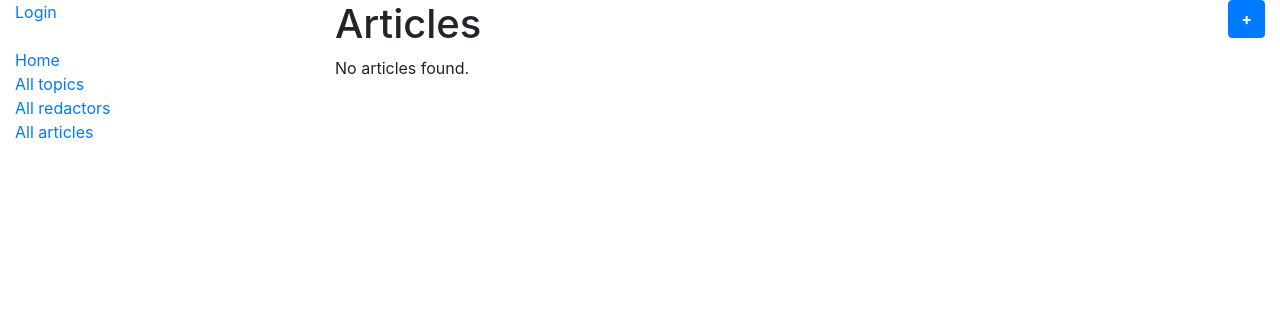
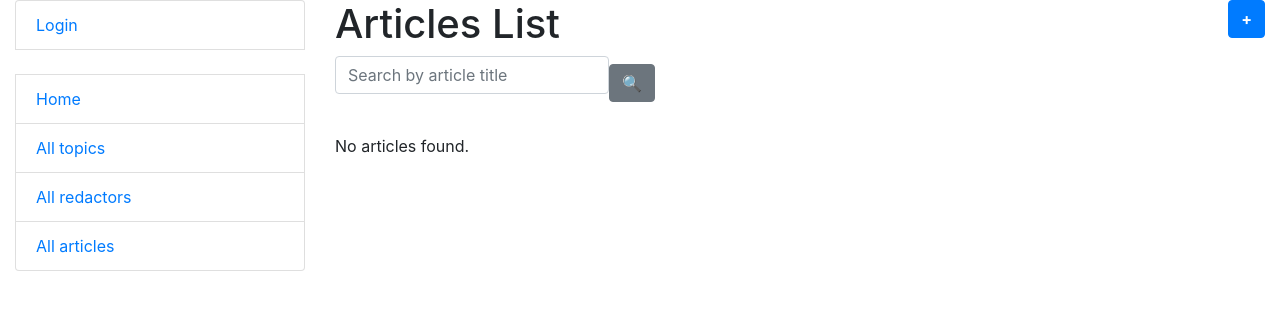
Before and after one commit to ShcherbynaSv/newspaper_service, a Django app: page /catalog/articles/ in a window 1280 px wide. Shown: the top 310 px of the page. Run offline with Django 5.2, Linux system fonts and the light colour scheme; data that the repository does not hold is empty; some libraries are stand-ins or nearby versions.

Commit message:
Implement searches for article, topic and redactor lists pages, make improvements to sidebar, pagination and login

```diff
--- a/catalog/forms.py
+++ b/catalog/forms.py
@@ -48,3 +48,32 @@ class ArticleForm(forms.ModelForm):
             "topics": forms.CheckboxSelectMultiple(),
             "redactors": forms.CheckboxSelectMultiple(),
         }
+
+
+class TopicSearchForm(forms.Form):
+    name = forms.CharField(
+        max_length=255,
+        required=False,
+        label="",
+        widget=forms.TextInput(attrs={"placeholder": "Search by topic name"})
+    )
+
+
+class ArticleSearchForm(forms.Form):
+    title = forms.CharField(
+        max_length=255,
+        required=False,
+        label="",
+        widget=forms.TextInput(
+            attrs={"placeholder": "Search by article title"}
+        )
+    )
+
+
+class RedactorSearchForm(forms.Form):
+    full_name = forms.CharField(
+        max_length=255,
+        required=False,
+        label="",
+        widget=forms.TextInput(attrs={"placeholder": "Search by full name"})
+    )
--- a/catalog/views.py
+++ b/catalog/views.py
@@ -4,7 +4,14 @@ from django.shortcuts import render
 from django.urls import reverse_lazy
 from django.views import generic
 
-from catalog.forms import RedactorCreationForm, RedactorUpdateForm, ArticleForm
+from catalog.forms import (
+    RedactorCreationForm,
+    RedactorUpdateForm,
+    ArticleForm,
+    TopicSearchForm,
+    ArticleSearchForm,
+    RedactorSearchForm
+)
 from catalog.models import Topic, Redactor, Article
 
 
@@ -20,6 +27,19 @@ def index(request: HttpRequest) -> HttpResponse:
 class TopicListView(generic.ListView):
     model = Topic
     paginate_by = 10
+
+    def get_context_data(self, *, object_list=None, **kwargs):
+        context = super(TopicListView, self).get_context_data(**kwargs)
+        name = self.request.GET.get("name", "")
+        context["search_form"] = TopicSearchForm(initial={"name": name})
+        return context
+
+    def get_queryset(self):
+        queryset = Topic.objects.all()
+        form = TopicSearchForm(self.request.GET)
+        if form.is_valid():
+            return queryset.filter(name__icontains=form.cleaned_data["name"])
+        return queryset
 
 
 class TopicCreateView(LoginRequiredMixin, generic.CreateView):
@@ -45,6 +65,41 @@ class TopicDeleteView(LoginRequiredMixin, generic.DeleteView):
 class RedactorListView(generic.ListView):
     model = Redactor
     paginate_by = 10
+
+    def get_context_data(self, *, object_list=None, **kwargs):
+        context = super(RedactorListView, self).get_context_data(**kwargs)
+        full_name = self.request.GET.get("full_name")
+        search_form = RedactorSearchForm(
+            initial={"full_name": full_name}
+        )
+        context["search_form"] = search_form
+        return context
+
+    def get_queryset(self):
+        queryset = Redactor.objects.all()
+        form = RedactorSearchForm(self.request.GET)
+        if form.is_valid():
+            query = form.cleaned_data.get("full_name")
+            if query:
+                parts = query.strip().split()
+                if len(parts) == 2:
+                    first, second = parts
+                    queryset = (
+                        queryset.filter(
+                            first_name__icontains=first,
+                            last_name__icontains=second
+                        )
+                        | queryset.filter(
+                            first_name__icontains=second,
+                            last_name__icontains=first
+                        )
+                    )
+                else:
+                    queryset = (
+                        queryset.filter(first_name__icontains=query)
+                        | queryset.filter(last_name__icontains=query)
+                    )
+        return queryset
 
 
 class RedactorCreateView(LoginRequiredMixin, generic.CreateView):
@@ -82,21 +137,31 @@ class ArticleListView(generic.ListView):
 
     def get_queryset(self):
         queryset = super().get_queryset()
-        self.topic = None
+        queryset = queryset.prefetch_related("topics")
 
-        topic_id = self.request.GET.get("topics")
-        if topic_id:
-            queryset = queryset.filter(topics__id=topic_id)
-            try:
-                self.topic = Topic.objects.get(id=topic_id)
-            except Topic.DoesNotExist:
-                self.topic = None
+        topic_id = self.request.GET.get("topic")
+        self.topic = Topic.objects.filter(id=topic_id).first() \
+            if topic_id else None
+        if self.topic:
+            queryset = queryset.filter(topics=self.topic)
+
+        self.search_form = ArticleSearchForm(
+            self.request.GET or None,
+            initial={"title": self.request.GET.get("title", "")}
+        )
+        if self.search_form.is_valid():
+            query = self.search_form.cleaned_data.get("title")
+            if query:
+                queryset = queryset.filter(title__icontains=query)
 
         return queryset
 
     def get_context_data(self, **kwargs):
         context = super().get_context_data(**kwargs)
-        context["selected_topic"] = self.topic
+        context.update({
+            "selected_topic": self.topic,
+            "search_form": self.search_form,
+        })
         return context
 
 
--- a/templates/catalog/article_list.html
+++ b/templates/catalog/article_list.html
@@ -1,16 +1,30 @@
 {% extends "base.html" %}
+{% load crispy_forms_filters %}
 
 {% block content %}
   <h1>
-    Articles
+    Articles List
     <a style="float: right;" class="btn btn-primary" href="{% url 'catalog:article-create' %}"><b>+</b></a>
   </h1>
 
   {% if selected_topic %}
     <p>Filtered by topic: <strong>{{ selected_topic.name }}</strong></p>
-    <p><a href="{% url 'catalog:article-list' %}">Clear filter</a></p>
+    <p>
+      <a href="{% url 'catalog:article-list' %}?title={{ request.GET.title }}">
+        Clear filter
+      </a>
+    </p>
   {% endif %}
 
+  <form class="form-inline" method="get" action="">
+    {% if selected_topic %}
+      <input type="hidden" name="topic" value="{{ selected_topic.id }}">
+    {% endif %}
+
+    {{ search_form|crispy }}
+    <input class="btn btn-secondary" type="submit" value="🔍">
+  </form>
+  <br>
   {% if article_list %}
     <ul>
       {% for article in article_list %}
--- a/templates/catalog/redactor_list.html
+++ b/templates/catalog/redactor_list.html
@@ -1,10 +1,16 @@
 {% extends "base.html" %}
+{% load crispy_forms_filters %}
 
 {% block content %}
   <h1>
     Redactors List
     <a style="float: right;" class="btn btn-primary" href="{% url 'catalog:redactor-create' %}"><b>+</b></a>
   </h1>
+  <form class="form-inline" method="get" action="">
+    {{ search_form|crispy }}
+    <input class="btn btn-secondary" type="submit" value="🔍">
+  </form>
+  <br>
   {% if redactor_list %}
     <ul>
       {% for redactor in redactor_list %}
--- a/templates/includes/pagination.html
+++ b/templates/includes/pagination.html
@@ -1,11 +1,12 @@
+{% load query_transform %}
 {% if is_paginated %}
   <ul class="pagination">
     {% if page_obj.has_previous %}
-      <li class="page-item"><a class="page-link" href="?page={{ page_obj.previous_page_number }}">Prev</a></li>
+      <li class="page-item"><a class="page-link" href="{% query_transform request page=page_obj.previous_page_number %}">Prev</a></li>
     {% endif %}
     <li class="page-item"><span class="page-link">{{ page_obj.number }} of {{ paginator.num_pages }}</span></li>
     {% if page_obj.has_next %}
-      <li class="page-item"><a class="page-link" href="?page={{ page_obj.next_page_number }}">Next</a></li>
+      <li class="page-item"><a class="page-link" href="{% query_transform request page=page_obj.next_page_number %}">Next</a></li>
     {% endif %}
   </ul>
 
--- a/templates/includes/sidebar.html
+++ b/templates/includes/sidebar.html
@@ -1,16 +1,19 @@
-<ul class="sidebar-nav">
+<ul class="sidebar-nav list-group">
   {% if user.is_authenticated %}
-    <li><strong>User: </strong>{{ user.username }}</li>
-    <form action="{% url 'logout' %}" method="post">
-      {% csrf_token %}
-      <button class="btn btn-primary" type="submit">Logout</button>
-    </form>
+    <li class="list-group-item"><strong>User: </strong>{{ user.username }}</li>
+    <li class="list-group-item">
+      <form action="{% url 'logout' %}" method="post">
+        {% csrf_token %}
+        <button class="btn btn-primary" type="submit">Logout</button>
+      </form>
+    </li>
+
   {% else %}
-    <li><a href="{% url 'login' %}">Login</a></li>
+    <li class="list-group-item"><a href="{% url 'login' %}">Login</a></li>
   {% endif %}
   <br>
-  <li><a href="{% url 'catalog:index' %}">Home</a></li>
-  <li><a href="{% url 'catalog:topic-list' %}">All topics</a></li>
-  <li><a href="{% url 'catalog:redactor-list' %}">All redactors</a></li>
-  <li><a href="{% url 'catalog:article-list' %}">All articles</a></li>
+  <li class="list-group-item"><a href="{% url 'catalog:index' %}">Home</a></li>
+  <li class="list-group-item"><a href="{% url 'catalog:topic-list' %}">All topics</a></li>
+  <li class="list-group-item"><a href="{% url 'catalog:redactor-list' %}">All redactors</a></li>
+  <li class="list-group-item"><a href="{% url 'catalog:article-list' %}">All articles</a></li>
 </ul>
--- a/templates/registration/login.html
+++ b/templates/registration/login.html
@@ -1,4 +1,5 @@
 {% extends "base.html" %}
+{% load crispy_forms_filters %}
 
 {% block content %}
   <h1>Login</h1>
@@ -7,7 +8,7 @@
   {% endif %}
   <form action="{% url 'login' %}" method="post">
     {% csrf_token %}
-    {{ form.as_p }}
+    {{ form|crispy }}
     <input class="btn btn-primary" type="submit" value="Submit">
     <input type="hidden" name="next" value="{{ next }}">
 
```
Also changed, not shown: catalog/templatetags/query_transform.py (added, +15 -0 lines), templates/catalog/topic_list.html (+7 -1 lines).
